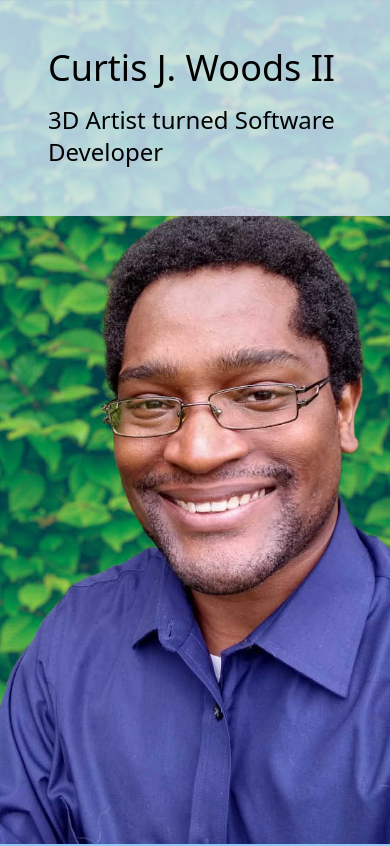
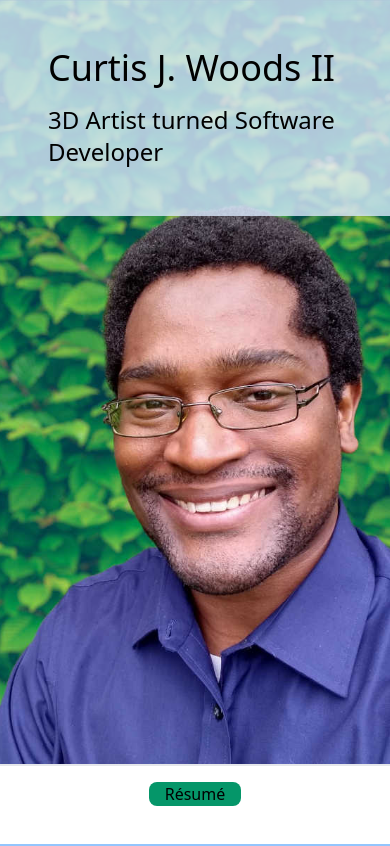
Before and after one commit to DeletedC/portfolio-express, a Next.js app: page / in a window 390 px wide. Shown: the top 846 px of the page. Built offline with nearby package versions, Linux system fonts and the light colour scheme.

Commit message:
Added contact info bar at bottom of screen for mobile

```diff
--- a/src/components/Header.js
+++ b/src/components/Header.js
@@ -51,7 +51,7 @@ const Header = () => {
 
       <div>
         {/* Blue background */}
-        <div className='bg-blue-100 bg-opacity-80 flex flex-col p-12 content-center justify-center'>
+        <div className='md:hidden bg-blue-100 bg-opacity-80 flex flex-col p-12 content-center justify-center'>
 
           {/* Name and Title */}
           <div className=''>
--- /dev/null
+++ b/src/components/MobileLinksBar.js
@@ -0,0 +1,23 @@
+import svgPicker from "../pages/api/svgPicker";
+
+const MobileLinksBar = () => {
+    return (
+        <div className="md:hidden bg-white h-20 fixed bottom-0 inset-x-0 border-t-2 border-gray-200">
+          <div className="flex justify-center pt-4">
+            <a className='flex justify-center'
+              href="https://www.linkedin.com/in/curtisjwoods"
+              target='_blank' rel="noreferrer">{svgPicker('linkedIn', ' ')}</a>
+            <a className='flex justify-center' href="mailto: CurtisJWoodsII@gmail.com">{svgPicker('email', 'pt-1')}</a>
+            <a className='flex justify-center' href="tel:724-777-8479">{svgPicker('phone', ' ')}</a>
+            {/* Button for Resume */}
+            <button className='bg-green-600 hover:bg-green-400 rounded-lg px-4 mx-4'
+                onClick={() => window.open("./docs/Curtis Woods - GA Resume.pdf", "_blank", ['noopener', 'noreferrer'])}
+              >Résumé</button>
+          </div>
+
+        </div>
+
+    );
+  }
+
+  export default MobileLinksBar;
--- a/src/pages/index.js
+++ b/src/pages/index.js
@@ -1,6 +1,7 @@
 import Head from 'next/head'
 import Image from 'next/image'
 
+import MobileLinksBar from '../components/MobileLinksBar';
 import Section from '../components/Section';
 import Header from '../components/Header';
 import About from '../components/About';
@@ -23,6 +24,15 @@ export default function Home() {
 
         <link rel="icon" href="/favicon.ico" />
       </Head>
+
+      {/*
+      ////////////////////////////
+      MOBILE CONTAINER
+      ///////////////////////////
+      */}
+
+      {/* Bar for Contact links on mobile */}
+      <MobileLinksBar />
 
       {/* Intro */}
       <Section color={'bg-transparent'}>
```
